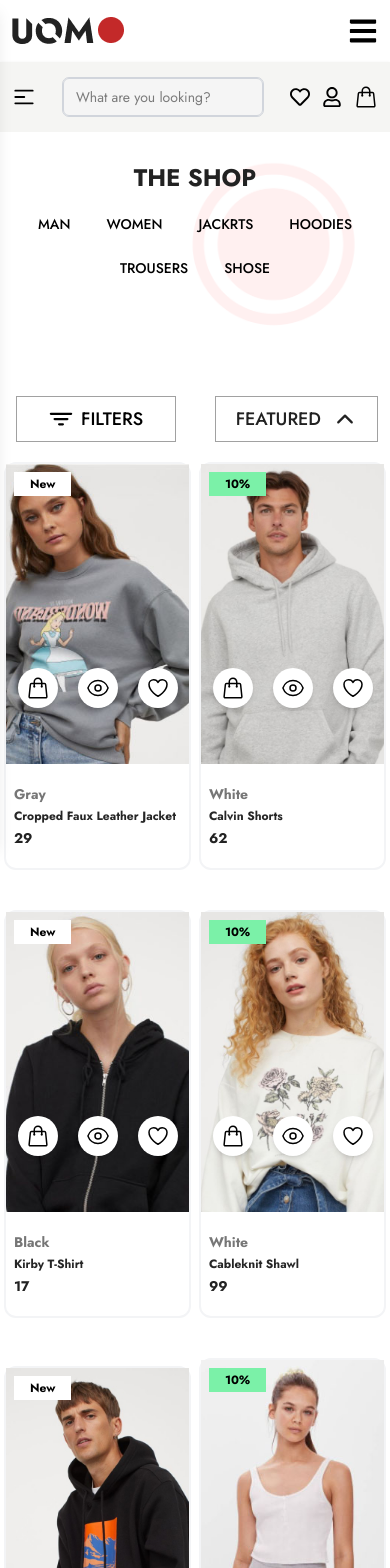
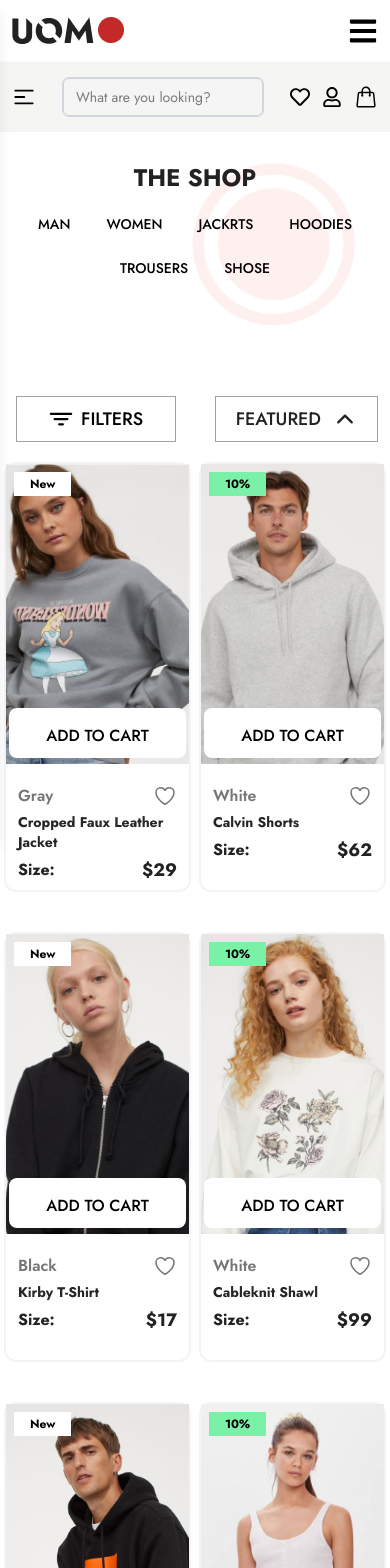
Before and after one commit to twahidulislamdev/uomo, a React (Vite) app: page /shop in a window 390 px wide. Shown: the top 1568 px of the page. Built offline with nearby package versions, Linux system fonts and the light colour scheme.

Commit message:
Refactor HomeProduct and ShopProducts components for improved styling and functionality; adjust Header layout for better responsiveness; enhance AddToCart component for clearer total display.

```diff
--- a/src/components/HomeProduct.jsx
+++ b/src/components/HomeProduct.jsx
@@ -97,7 +97,7 @@ const HomeProduct = ({
                 onClick={() => setIsWishColor(!isWishColor)}
               >
                 <HiOutlineHeart
-                  className={`text-2xl font-xl transition-colors duration-300 ${isWishColor ? "text-red-500" : "text-[#767676]"
+                  className={`text-2xl font-xl transition-colors duration-300 ${isWishColor ? "fill-red-500" : "text-[#767676]"
                     }`}
                 />
               </div>
--- a/src/components/ShopProducts.jsx
+++ b/src/components/ShopProducts.jsx
@@ -7,6 +7,7 @@ import {
 } from "react-icons/hi2";
 import { useDispatch } from "react-redux";
 import { addToCart } from "../features/addToCartSlice";
+import { useState } from "react";
 
 const ShopProducts = ({
   imgSrc,
@@ -17,7 +18,10 @@ const ShopProducts = ({
   productColor,
   badgeClassName,
   priceClassName,
+  sizeClassName,
+  size,
 }) => {
+   const [isWishColor, setIsWishColor] = useState(false);
   const dispatch = useDispatch();
 
   const handleAddToCart = () => {
@@ -33,9 +37,9 @@ const ShopProducts = ({
   };
 
   return (
-    <div className="w-[48%] lg:w-[32%] m-auto lg:m-0 relative group border-2 border-gray-100  rounded-xl">
+    <div className="w-[48%] lg:w-[32%] h-[430px] lg:h-[480px] m-auto lg:m-0 relative group border-2 border-gray-100  rounded-xl">
       {/* Product Image */}
-      <div className="w-full h-[300px] lg:h-[400px] relative ">
+      <div className="w-full h-[300px] lg:h-[350px] relative ">
         <img
           src={imgSrc}
           alt={imgAlt}
@@ -53,39 +57,62 @@ const ShopProducts = ({
       )}
       {/* Badge End */}
 
-      {/* Action Icons (Cart, Quick View, Wishlist) start */}
-      <div
-        className="absolute bottom-40 left-0 w-full opacity-100 translate-y-0 lg:opacity-0 lg:translate-y-4 lg:group-hover:opacity-100 lg:group-hover:translate-y-0 transition-all duration-300 ease-in-out"
-      >
-        <Flex className="justify-center space-x-5 z-22">
-          {/* Add to Cart */}
-          <div className="relative w-[40px] h-[40px] rounded-full bg-white hover:bg-gray-200 cursor-pointer shadow-md z-10">
-            <HiOutlineShoppingBag
+      {/* Group Hover Part Start */}
+          <div className="lg:p-0 space-y-3 absolute bottom-33 lg:bottom-35  left-0 w-full lg:opacity-0 lg:translate-y-4 lg:group-hover:opacity-100 lg:group-hover:translate-y-0 sm:opacity-100 sm:translate-y-0 transition-all duration-300 ease-in-out">
+            {/* AddToCart button start */}
+            <div
               onClick={handleAddToCart}
-              className="text-2xl text-black absolute top-1/2 left-1/2 transform -translate-x-1/2 -translate-y-1/2"
-            />
+              className="w-[97%] h-[50px] rounded-lg relative flex justify-center m-auto hover:cursor-pointer bg-white hover:bg-gray-200 transition-all duration-300"
+            >
+              <p className="py-4 lg:py-3 text-base lg:text-lg font-medium  text-black">ADD TO CART</p>
+            </div>
+            {/* AddToCart button end */}
           </div>
-          {/* Quick View */}
-          <div className="relative w-[40px] h-[40px] rounded-full bg-white hover:bg-gray-200 cursor-pointer shadow-md z-10">
-            <HiOutlineEye className="text-2xl text-black absolute top-1/2 left-1/2 transform -translate-x-1/2 -translate-y-1/2" />
+          {/* Group Hover Part End */}
+
+          <div className="pb-10 px-3 mt-5">
+            {/* ====================================================== */}
+            <div className="flex justify-between items-center">
+              {/* Product Color start */}
+              <p className="text-[#767676] text-base font-semibold ">
+                {productColor}
+              </p>
+              {/* Product Color end */}
+              {/*  Product Wish List Start */}
+              <div
+                className="hover:cursor-pointer"
+                onClick={() => setIsWishColor(!isWishColor)}
+              >
+                <HiOutlineHeart
+                  className={`text-2xl font-xl transition-colors duration-300 ${isWishColor ? "fill-red-500" : "text-[#767676]"
+                    }`}
+                />
+              </div>
+              {/* Product Wish List End */}
+            </div>
+            {/* ============================================================= */}
+            {/* Title part start */}
+            <h3 className="text-[#262626] text-sm lg:text-lg font-bold py-1">{title}</h3>
+            {/* Title part end */}
+
+            {/* Size and Price part start */}
+            <div className="flex justify-between items-center">
+              <h4
+                className={`text-mainColor text-base font-bold ${sizeClassName}`}
+              >
+                Size: {size}
+              </h4>
+              <h4
+                className={`text-mainColor text-lg font-bold ${priceClassName}`}
+              >
+                ${price}
+              </h4>
+            </div>
+            {/* Size and Price part end */}
           </div>
 
-          {/* Wishlist */}
-          <div className="relative w-[40px] h-[40px] rounded-full bg-white hover:bg-gray-200 cursor-pointer shadow-md z-10">
-            <HiOutlineHeart className="text-2xl text-black absolute top-1/2 left-1/2 transform -translate-x-1/2 -translate-y-1/2" />
-          </div>
-        </Flex>
-      </div>
-      {/* Action Icons (Cart, Quick View, Wishlist) End */}
 
-      {/* Product Info */}
-      <div className="pb-5 px-2 mt-5">
-        <p className="text-[#767676] text-sm lg:text-base font-bold">{productColor}</p>
-        <h3 className="text-[#262626] text-xs lg:text-lg font-bold py-1">{title}</h3>
-        <h4 className={`text-mainColor text-sm lg:text-base font-bold ${priceClassName}`}>
-          {price}
-        </h4>
-      </div>
+
     </div>
   );
 };
--- a/src/components/layouts/Header.jsx
+++ b/src/components/layouts/Header.jsx
@@ -282,7 +282,7 @@ const Header = () => {
               />
             </div>
             {/* AddToCart Single Product start */}
-            <div className="overflow-y-auto max-h-[calc(95vh-250px)]">
+            <div className="overflow-y-auto max-h-[calc(100vh-250px)]">
               {data.map((item) => (
                 <div className="bg-neutral-100 mb-3  rounded-md" key={item.title}>
                   <div className="flex justify-between">
@@ -293,16 +293,16 @@ const Header = () => {
                         imgAlt={item.title}
                       />
                       <div>
-                        <h4 className="w-full pr-2 text-lg font-normal text-mainColor pt-2 text-wrap">
+                        <h4 className="w-[99%] pr-2 text-lg font-normal text-mainColor py-1 text-wrap">
                           {item.title}
                         </h4>
-                        <h5 className="text-base text-[#767676] pt-2">
+                        <h5 className="text-base text-[#767676] pt-1">
                           Color: {item.color}
                         </h5>
-                        <h6 className="text-base text-[#767676] pt-2">
+                        <h6 className="text-base text-[#767676] pt-1.5">
                           Size: {item.size}
                         </h6>
-                        <h6 className="text-base text-[#767676] pt-2">
+                        <h6 className="text-base text-[#767676] pt-1">
                           Unit Price: ${item.price.toFixed(2)}
                         </h6>
                         <h6 className="text-base font-medium pt-2">
@@ -325,7 +325,7 @@ const Header = () => {
                     </div>
                     {/* Price And Cross part start */}
                     <div className="relative">
-                      <p className="absolute top-0 right-3 text-sm pt-3 px-2 cursor-pointer">
+                      <p className="absolute top-0 right-2 text-sm pt-3 px-2 cursor-pointer">
                         <GrClose onClick={() => handleRemove(item)} />
                       </p>
                     </div>
--- a/src/components/pages/AddToCart.jsx
+++ b/src/components/pages/AddToCart.jsx
@@ -71,12 +71,12 @@ const AddToCart = () => {
                                     </div>
                                     {/* Price And Cross part start */}
                                     <div className="relative ">
-                                        <p className="absolute top-3 right-3 text-sm pt-3 px-2 cursor-pointer">
+                                        <p className="absolute top-2 right-3 text-sm pt-3 px-2 cursor-pointer">
                                             <GrClose onClick={() => handleRemove(item)} />
                                         </p>
                                         {/* Product quantaty Total Start  */}
-                                        <h6 className="absolute bottom-3 right-3 text-lg pt-3 px-2 cursor-pointer">
-                                            Total: ${(item.price * item.quantity).toFixed(2)}
+                                        <h6 className="absolute bottom-2 right-0 lg:right-3  text-lg text-center pt-3 px-1 lg:px-2 cursor-pointer">
+                                            Total ${(item.price * item.quantity).toFixed(2)}
                                         </h6>
                                         {/* Product quantaty Total End  */}
                                     </div>
--- a/vite.config.js
+++ b/vite.config.js
@@ -5,4 +5,8 @@ import tailwindcss from "@tailwindcss/vite";
 // https://vite.dev/config/
 export default defineConfig({
   plugins: [react(), tailwindcss()],
+  server: {
+    port: 5000,
+    host: "0.0.0.0",
+  },
 });
```
